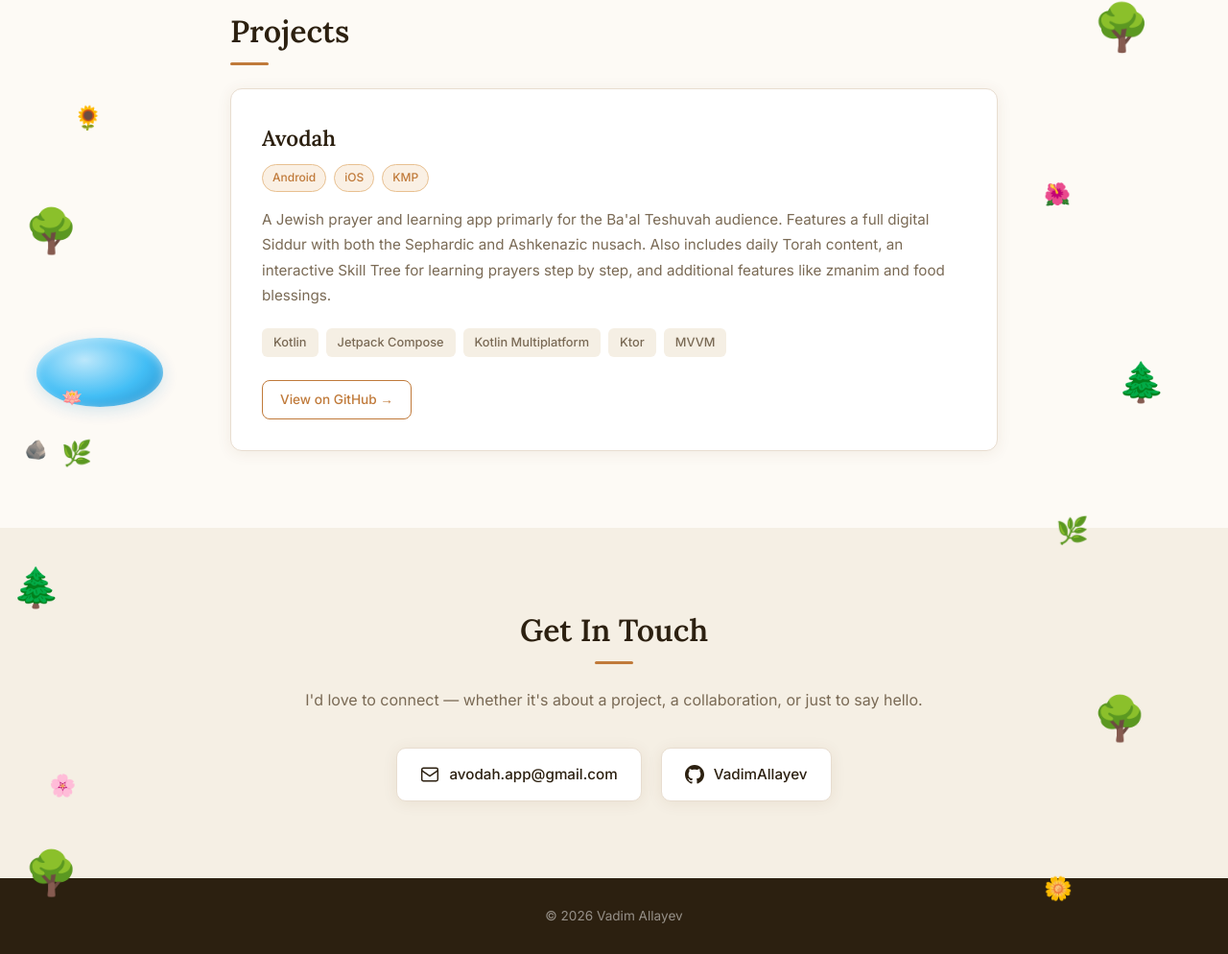
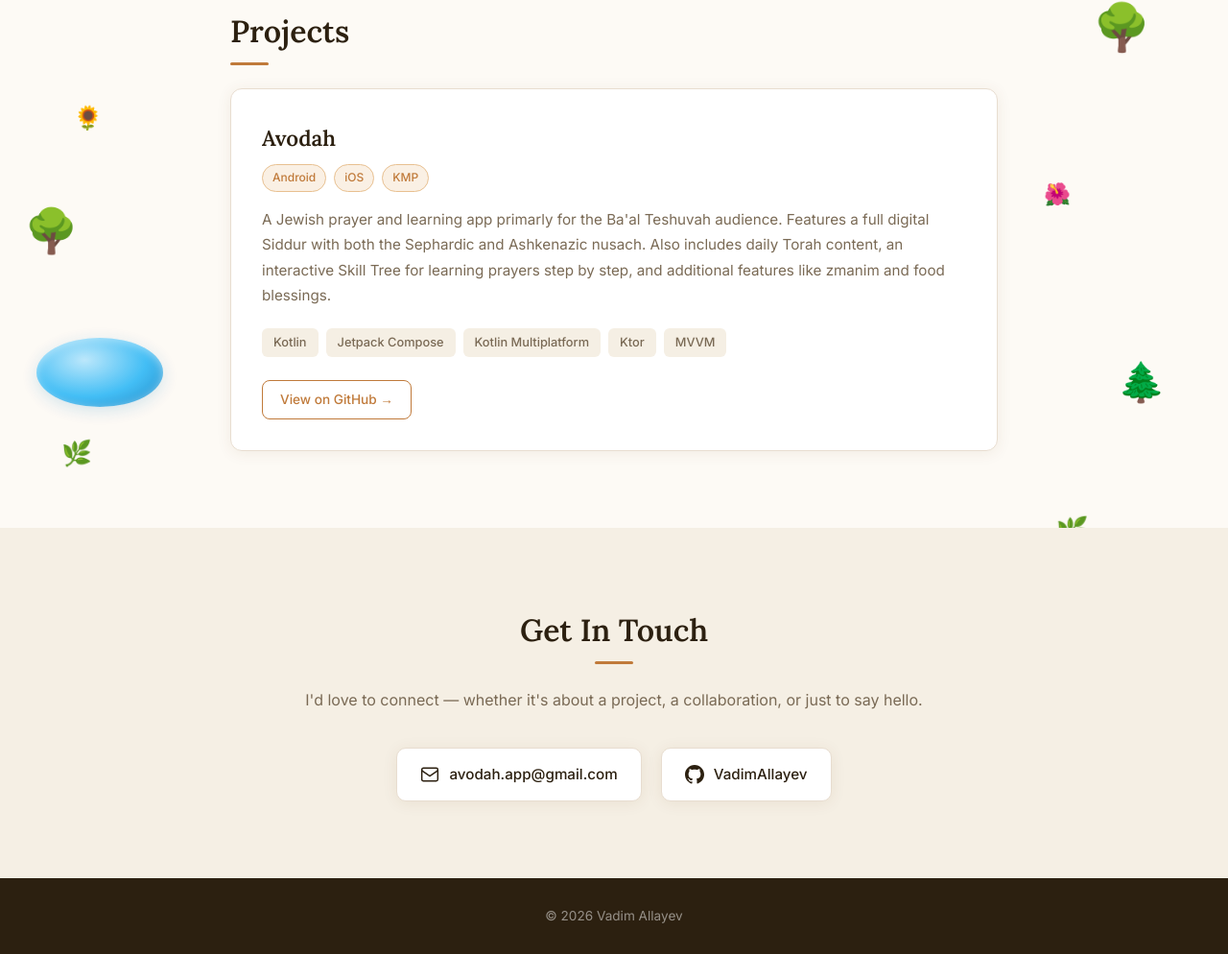
Before and after one commit to VadimAllayev/VadimAllayev.github.io, a plain HTML site: page index.html in a window 1280 px wide. Shown: the part 1683-2677 px from the top of the page at 96% size. Drawn offline with Linux system fonts and the light colour scheme.

Commit message:
Fix content z-index above animals, remove unsupported emoji

```diff
--- a/script.js
+++ b/script.js
@@ -138,13 +138,6 @@
     item('🌿', 86, 0.83, '1.7rem');
     item('🌼', 85, 0.97, '1.5rem');
 
-    // Lily pads & rocks near each pond
-    item('🪷', 4,  0.20, '1.1rem');
-    item('🪨', 7,  0.22, '1.2rem');
-    item('🪷', 85, 0.50, '1rem');
-    item('🪨', 87, 0.52, '1.1rem');
-    item('🪷', 5,  0.78, '1.1rem');
-    item('🪨', 2,  0.80, '1.2rem');
 
     // Wandering animals — each starts at a different depth
     const defs = [
--- a/style.css
+++ b/style.css
@@ -166,7 +166,7 @@ a { color: inherit; text-decoration: none; }
 .btn-sm { padding: 8px 18px; font-size: 0.85rem; }
 
 /* ── Sections ───────────────────────────────────────── */
-section { padding: 80px 24px; }
+section { padding: 80px 24px; position: relative; z-index: 3; }
 section:nth-child(even) { background: var(--cream-dark); }
 
 .section-inner {
@@ -364,6 +364,8 @@ footer {
   background: var(--text);
   color: rgba(255,255,255,0.5);
   font-size: 0.85rem;
+  position: relative;
+  z-index: 3;
 }
 
 /* ── Scroll-in animations ───────────────────────────── */
```
